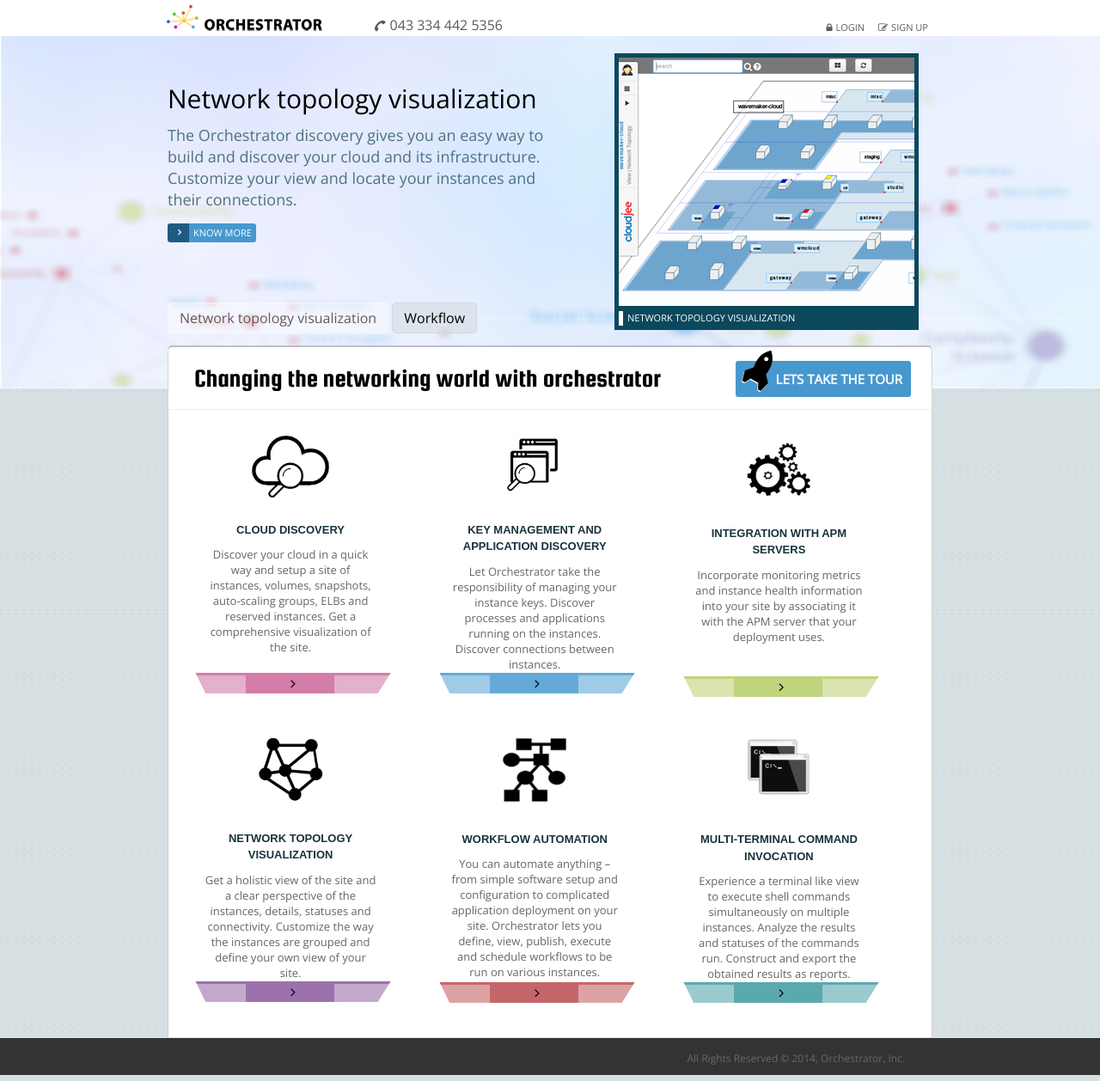
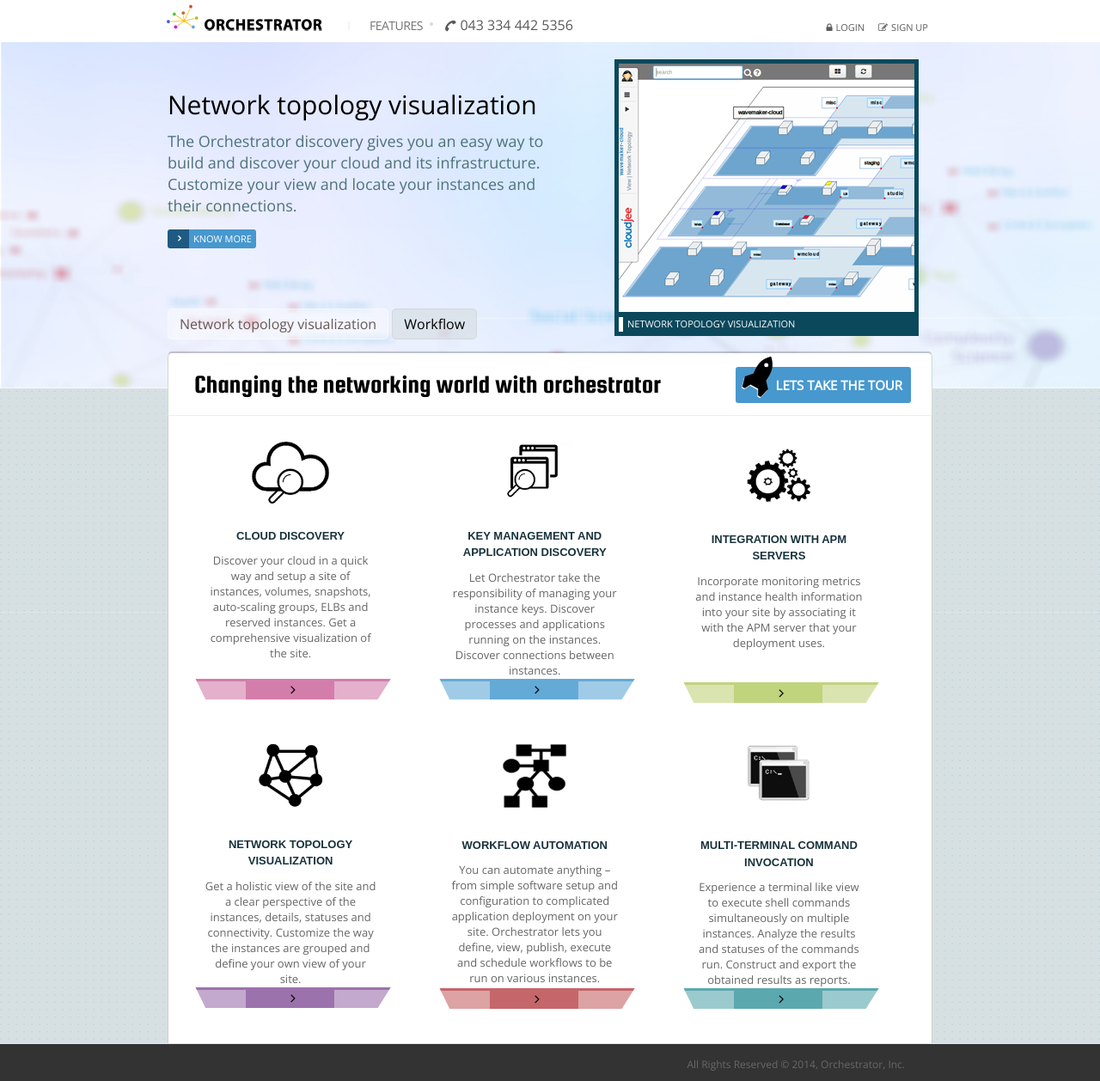
Before and after one commit to ashfaqpro/orchestrator, a Jekyll site: the page built from index.html, in a window 1280 px wide. Shown: the whole page at 86% size. Built offline with Jekyll 4.4.1, drawn with Linux system fonts in a browser that asks for light colours; Markdown is read by kramdown in place of the engine named in the settings.

Commit message:
fixed the top header nav issue

```diff
--- a/css/main.css
+++ b/css/main.css
@@ -945,6 +945,6 @@ header.post-header {
     margin-top: 16px;
 }
 
-.site-nav .trigger {
+.site-footer .site-nav .trigger {
 display: none;
 }
```
Also changed, not shown: 2 other files.
